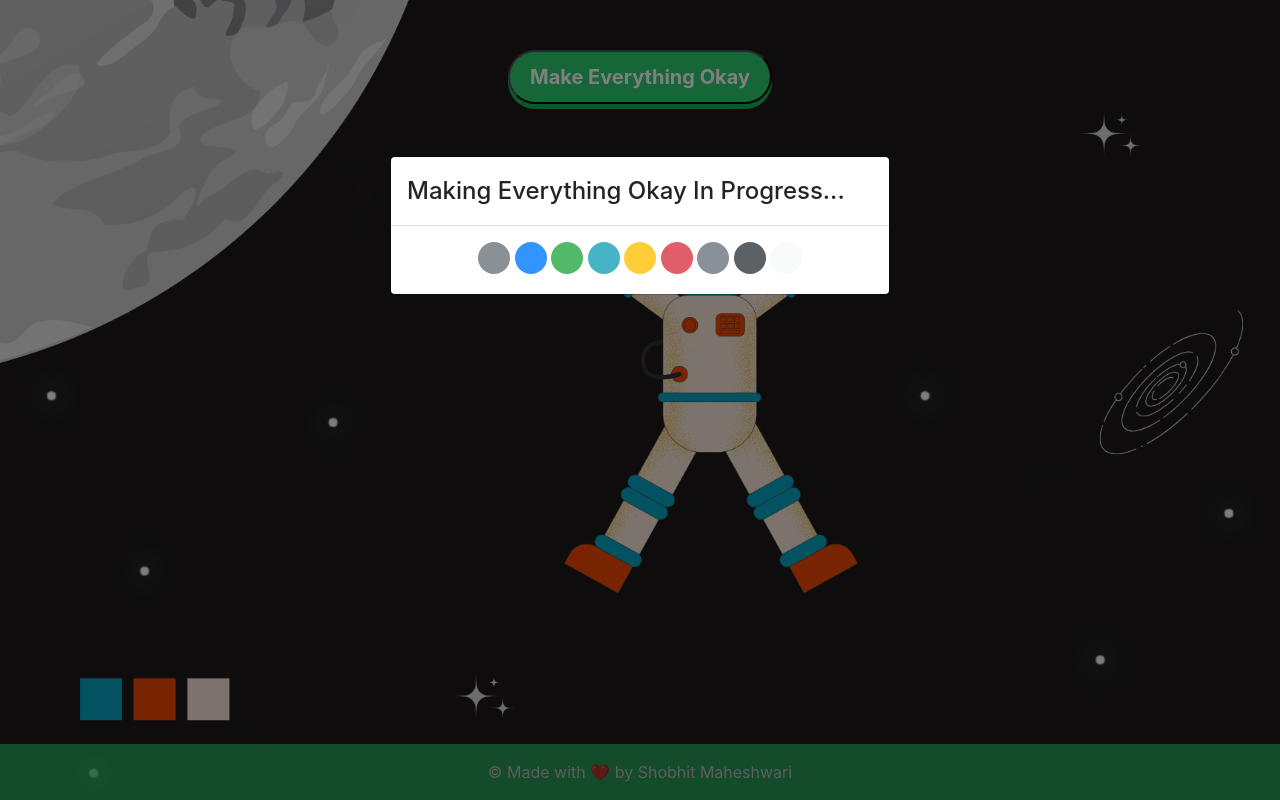
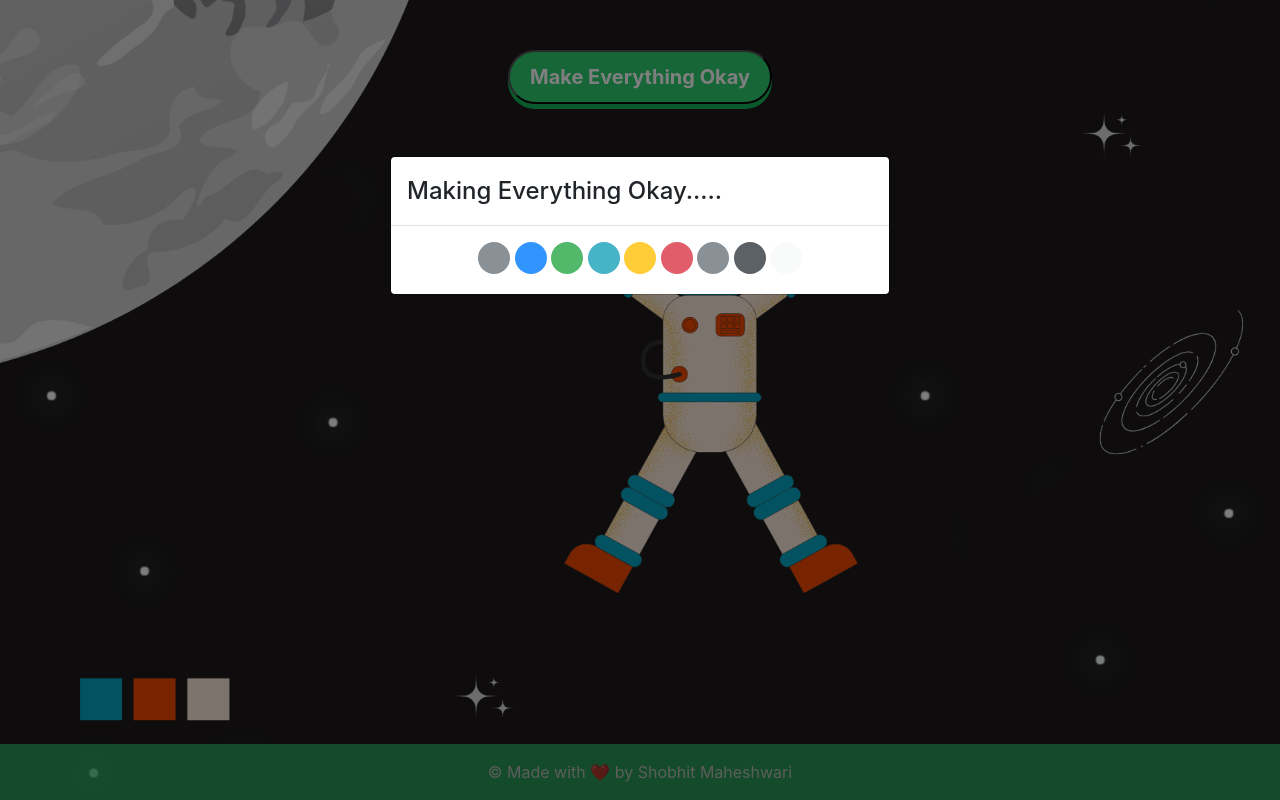
Before and after one commit to shobhit1103/Make-Everything-Okay, a plain HTML site: page index.html in a window 1280 px wide. Both pictures are taken after a click on the button "Make Everything Okay". Drawn offline with nearby package versions, Linux system fonts and the light colour scheme.

Commit message:
Update index.html

```diff
--- a/index.html
+++ b/index.html
@@ -21,7 +21,7 @@
     <div class="modal-dialog" role="document">
       <div class="modal-content">
         <div class="modal-header">
-          <h4 class="modal-title" id="myModalLabel1">Making Everything Okay In Progress...</h4>
+          <h4 class="modal-title" id="myModalLabel1">Making Everything Okay.....</h4>
         </div>
         <div class="modal-body text-center">
           <div class="spinner-grow text-muted"></div>
```
